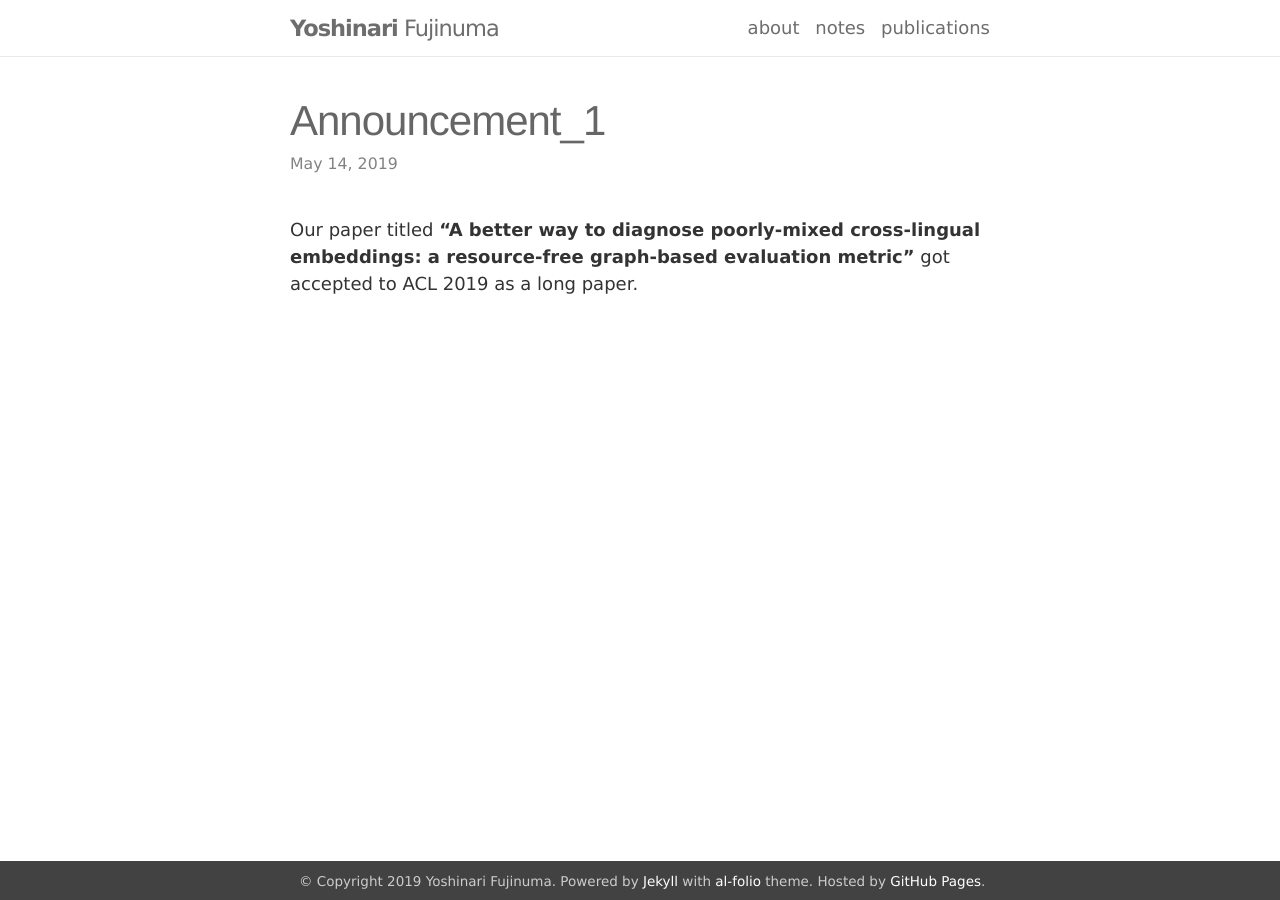
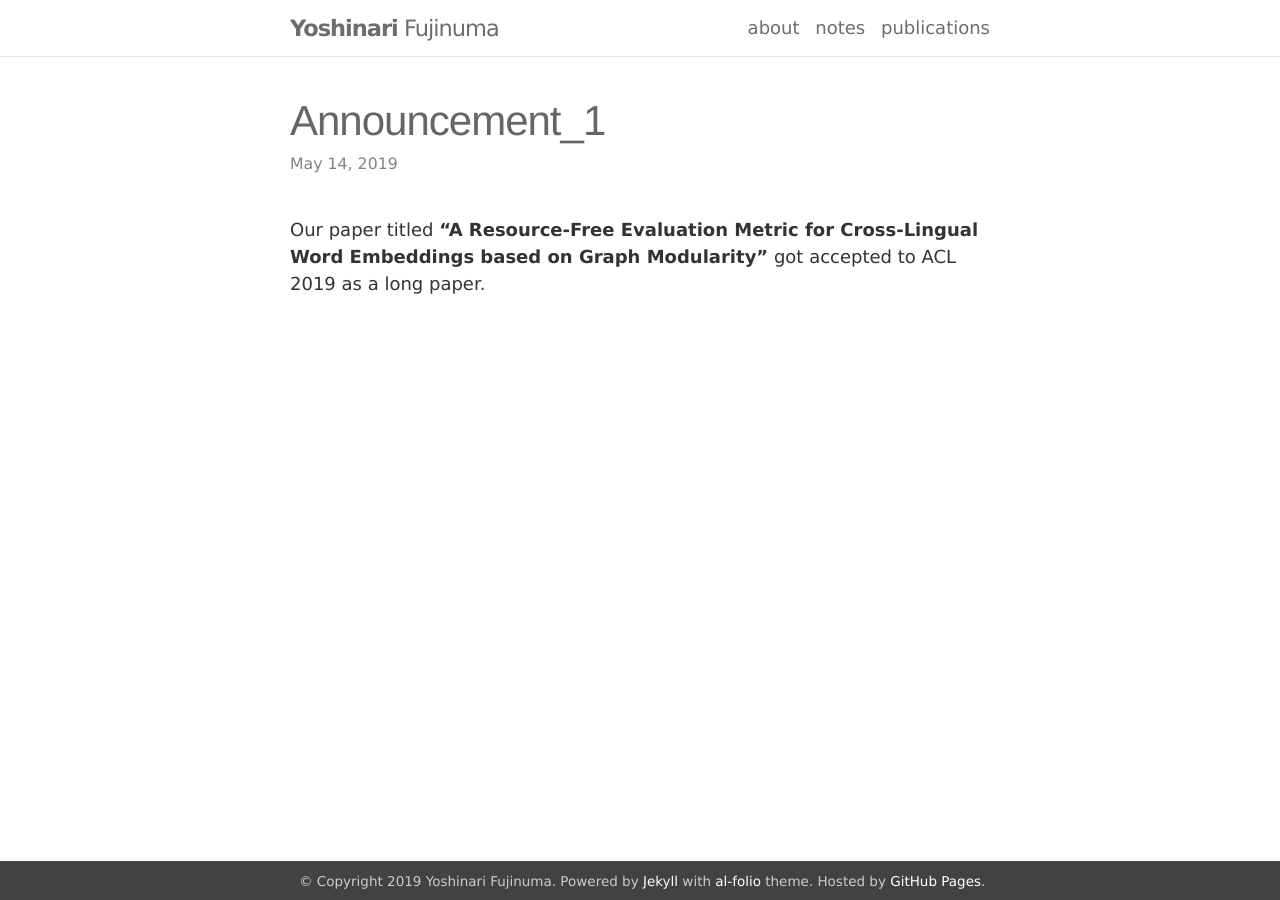
Before and after one commit to akkikiki/akkikiki.github.io, a Jekyll site: the page built from _news/announcement_1.md, in a window 1280 px wide. Built offline with Jekyll 4.4.1, drawn with Linux system fonts in a browser that asks for light colours.

Commit message:
updating the title of the prospective paper

```diff
--- a/_bibliography/papers.bib
+++ b/_bibliography/papers.bib
@@ -4,7 +4,7 @@
 @string{aps = {American Physical Society,}}
 
 @inproceedings{clwe_modularity,
-    title = "A better way to diagnose poorly-mixed cross-lingual embeddings: a resource-free graph-based evaluation metric",
+    title = "A Resource-Free Evaluation Metric for Cross-Lingual Word Embeddings based on Graph Modularity",
     author = "Fujinuma, Yoshinari AND Boyd-Graber, Jordan AND Paul, Michael J.",
     booktitle = "Proceedings of the 57th Annual Meeting of the Association for Computational Linguistics (ACL, to appear)",
     year = "2019",
--- a/_news/announcement_1.md
+++ b/_news/announcement_1.md
@@ -4,4 +4,4 @@ date: 2019-05-14 15:59:00-0400
 inline: true
 ---
 
-Our paper titled <strong>"A better way to diagnose poorly-mixed cross-lingual embeddings: a resource-free graph-based evaluation metric"</strong> got accepted to ACL 2019 as a long paper.
+Our paper titled <strong>"A Resource-Free Evaluation Metric for Cross-Lingual Word Embeddings based on Graph Modularity"</strong> got accepted to ACL 2019 as a long paper.
```
